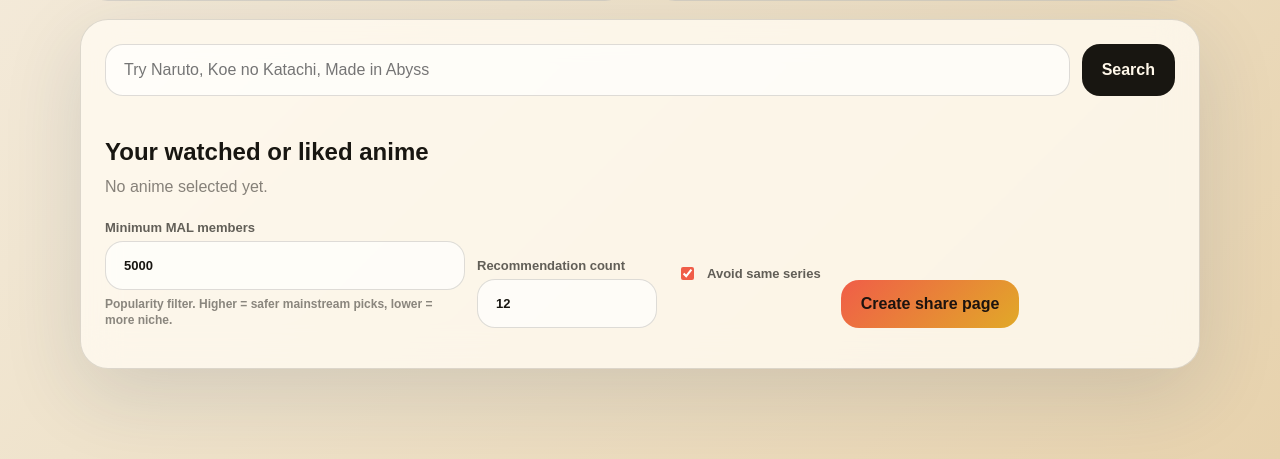
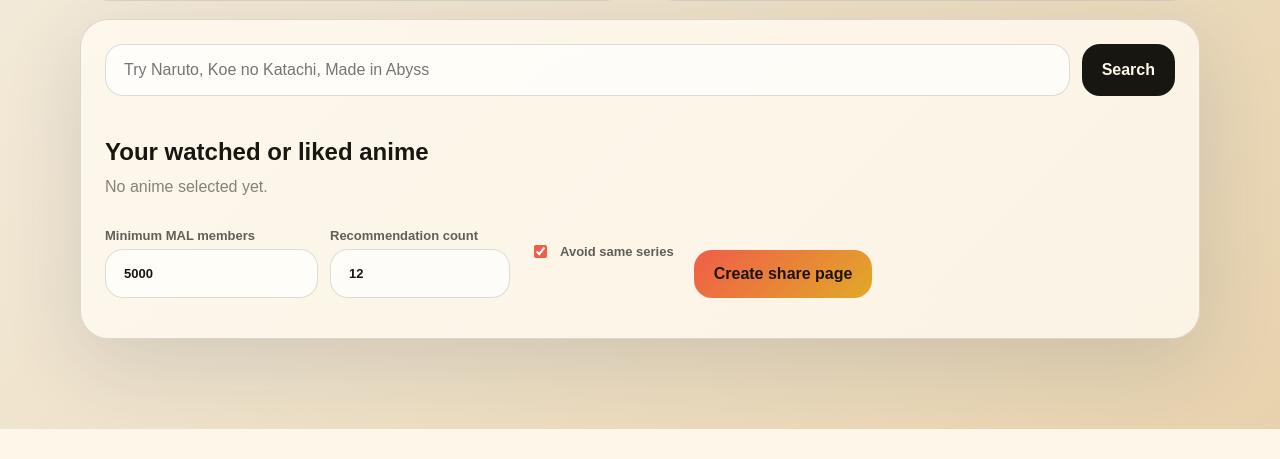
Before and after one commit to Ai-pre/Anime-recommendation-system, a Python web app: template templates/index.html in a window 1280 px wide. Shown: the part 606-1065 px from the top of the page. After the commit the page ends 1035 px from the top, so only its background shows below. Run offline with Jinja, Linux system fonts and the light colour scheme; the template is opened without the code that fills it, so the values that code supplies are empty.

Commit message:
Align web recommendation controls

```diff
--- a/static/app.css
+++ b/static/app.css
@@ -253,21 +253,15 @@ button,
   font-weight: 800;
 }
 
-.field-help {
-  color: rgba(24, 22, 17, 0.5);
-  font-size: 12px;
-  font-weight: 700;
-  line-height: 1.35;
-}
-
 .actions .toggle {
   align-items: center;
-  align-self: stretch;
+  align-self: end;
   display: flex;
   flex-direction: row;
   gap: 10px;
   min-width: auto;
-  padding: 0 8px;
+  min-height: 78px;
+  padding: 0 8px 15px;
 }
 
 .rank {
--- a/templates/index.html
+++ b/templates/index.html
@@ -43,7 +43,7 @@
         <div id="selectedList" class="chips empty">No anime selected yet.</div>
       </div>
       <div class="actions">
-        <label>Minimum MAL members <input id="minMembers" type="number" value="5000" min="0" step="1000"><span class="field-help">Popularity filter. Higher = safer mainstream picks, lower = more niche.</span></label>
+        <label>Minimum MAL members <input id="minMembers" type="number" value="5000" min="0" step="1000"></label>
         <label>Recommendation count <input id="topN" type="number" value="12" min="3" max="30"></label>
         <label class="toggle"><input id="avoidSameSeries" type="checkbox" checked> Avoid same series</label>
         <button id="recommendButton" class="primary">Create share page</button>
```
